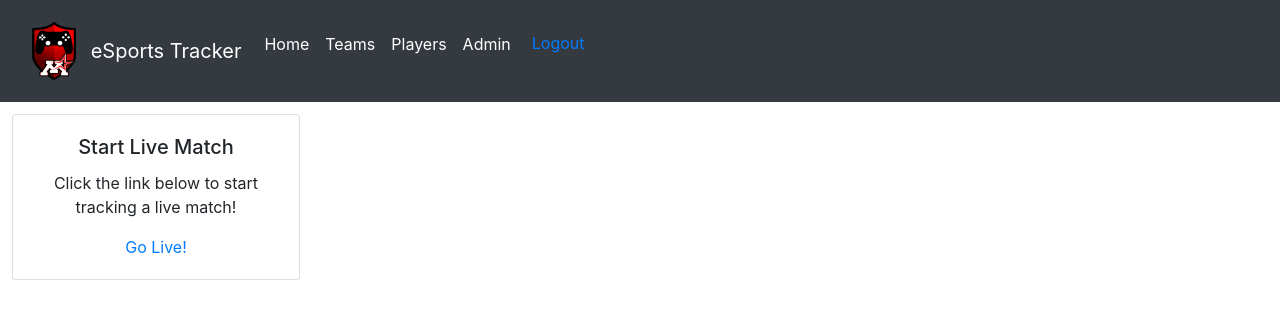
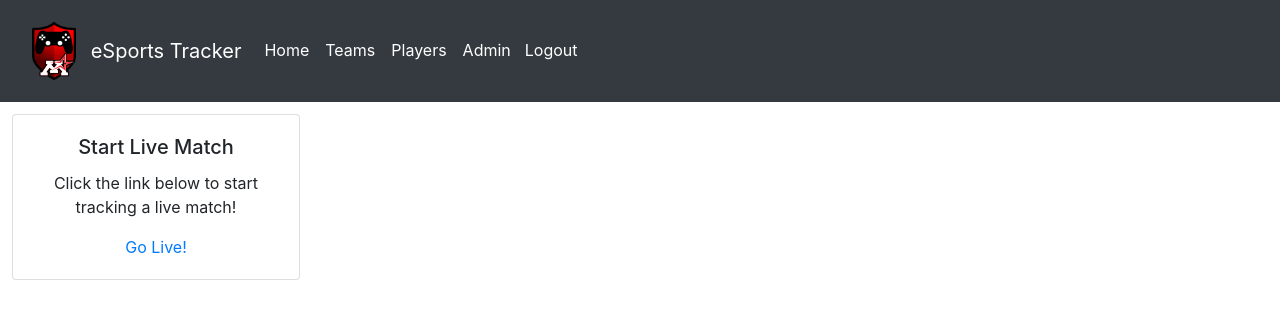
Before and after one commit to stanahaataaka/esportsTracker, a Django app: page /tracker/admin_tracker/ in a window 1280 px wide. Shown: the top 319 px of the page. Run offline with Django 5.2, Linux system fonts and the light colour scheme; a user stored in the database is signed in; parts of the project's set-up code (start-up, migrations or seed data) failed here and were passed over.

Commit message:
Fixed logout visual

```diff
--- a/tracker/templates/base_generic.html
+++ b/tracker/templates/base_generic.html
@@ -9,6 +9,13 @@
         <link rel="stylesheet" href="https://cdn.jsdelivr.net/npm/bootstrap@4.0.0/dist/css/bootstrap.min.css" integrity="sha384-Gn5384xqQ1aoWXA+058RXPxPg6fy4IWvTNh0E263XmFcJlSAwiGgFAW/dAiS6JXm" crossorigin="anonymous">
         <style>
           pre {font-family: system-ui, -apple-system, BlinkMacSystemFont, 'Segoe UI', Roboto, Oxygen, Ubuntu, Cantarell, 'Open Sans', 'Helvetica Neue', sans-serif;}
+          .link-button {
+            background: none;
+            border: none;
+            color: white;
+            cursor: pointer;
+            position:relative; top:7px;
+          }
         </style>
     </head>
     <body>
@@ -30,7 +37,7 @@
                       <a class="nav-item nav-link active" href="{% url 'admin_tracker'%}">Admin <span class="sr-only">(current)</span></a>
                       <form id="logout-form" method="post" action="{% url 'admin:logout' %}">
                         {% csrf_token %}
-                        <button type="submit" class="btn btn-link">Logout<span class="sr-only">(current)</span></button>
+                        <button type="submit" class="link-button">Logout<span class="sr-only">(current)</span></button>
                       </form>
                       {% comment %} <a align="center"class="nav-item nav-link active">User: {{user}} <span class="sr-only">(current)</span></a> {% endcomment %}
                     {% else %}
```
Also changed, not shown: db.sqlite3.
